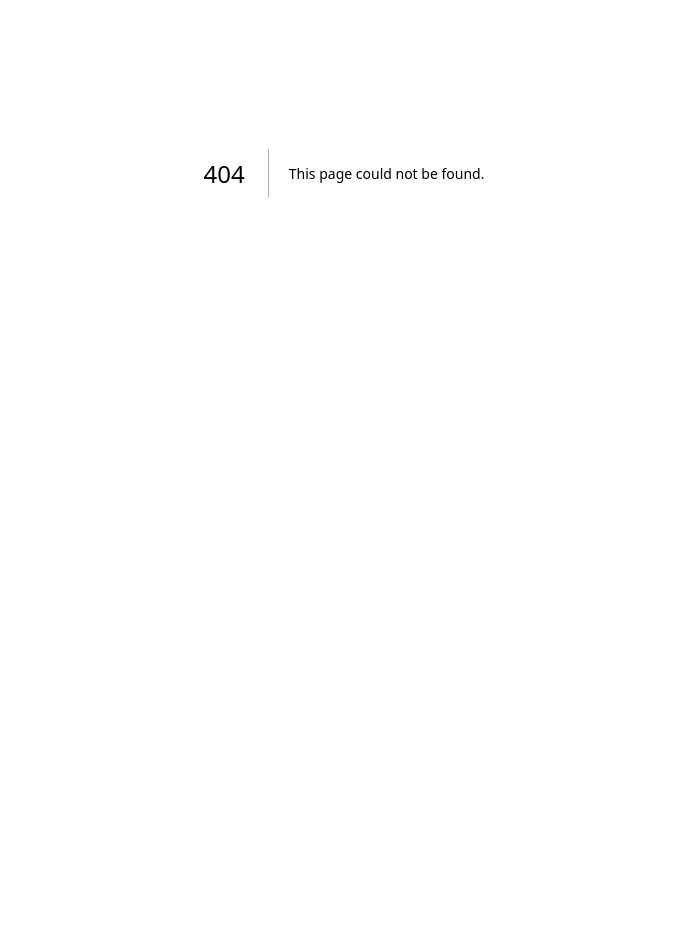
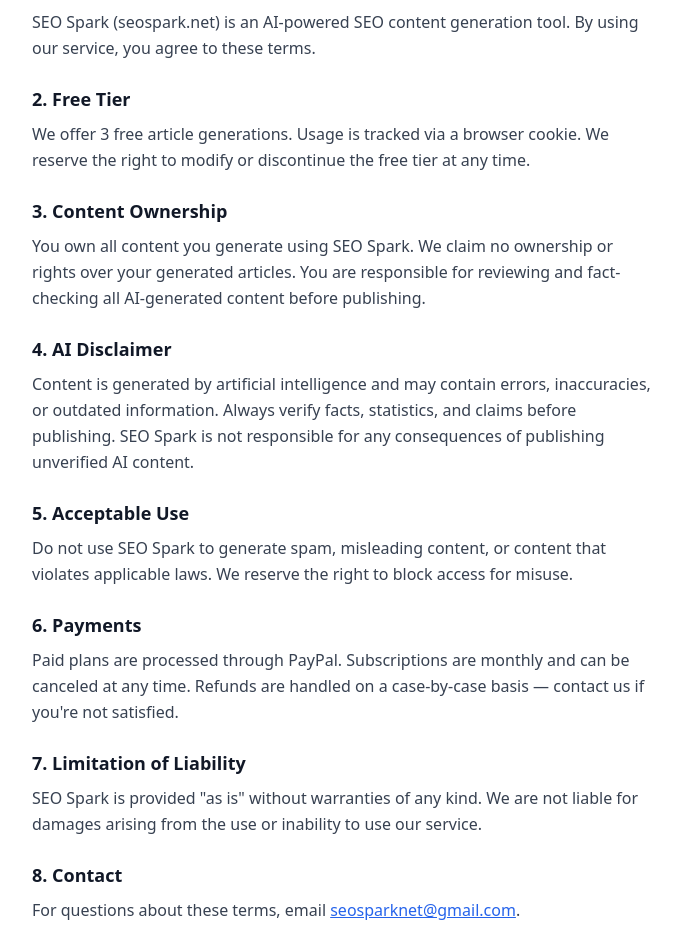
Before and after one commit to lihai33661-ship-it/seospark, a Next.js app: page /terms in a window 1280 px wide. Before the commit this address had no page. Shown: the part 227-1172 px from the top of the page, without its empty margins (296-976 px from the left). Before the commit the page ends 800 px from the top, so only its background shows below. Built offline with nearby package versions, Linux system fonts and the light colour scheme.

Commit message:
feat: Privacy/Terms页面 + 联系邮箱 + Footer链接

```diff
--- a/app/page.tsx
+++ b/app/page.tsx
@@ -128,8 +128,15 @@
         ))}
       </section>
 
-      <footer className="text-center py-8 text-sm text-gray-400 border-t border-gray-100">
-        &copy; 2026 SEO Spark. Built for small businesses that want to be found.
+      <footer className="text-center py-8 text-sm text-gray-400 border-t border-gray-100 space-y-2">
+        <p>&copy; 2026 SEO Spark. Built for small businesses that want to be found.</p>
+        <p>
+          <a href="/privacy" className="hover:text-gray-600 underline underline-offset-2">Privacy</a>
+          <span className="mx-2">·</span>
+          <a href="/terms" className="hover:text-gray-600 underline underline-offset-2">Terms</a>
+          <span className="mx-2">·</span>
+          <a href="mailto:seosparknet@gmail.com" className="hover:text-gray-600 underline underline-offset-2">Contact</a>
+        </p>
       </footer>
     </main>
   );
--- /dev/null
+++ b/app/privacy/page.tsx
@@ -0,0 +1,65 @@
+export default function Privacy() {
+  return (
+    <main className="max-w-2xl mx-auto px-6 py-20">
+      <h1 className="text-3xl font-bold mb-8">Privacy Policy</h1>
+      <p className="text-sm text-gray-500 mb-8">Last updated: July 6, 2026</p>
+
+      <section className="space-y-6 text-gray-700 leading-relaxed">
+        <div>
+          <h2 className="text-lg font-semibold text-gray-900 mb-2">1. Data We Collect</h2>
+          <p>
+            We use a cookie to track your free article usage count. No personal data is stored in this cookie.
+            We do not require sign-up, email, or payment information to use the free tier.
+          </p>
+        </div>
+
+        <div>
+          <h2 className="text-lg font-semibold text-gray-900 mb-2">2. Content You Generate</h2>
+          <p>
+            Articles you generate are processed through OpenRouter API. We do not permanently store your
+            generated content. Your keywords and outputs are transmitted to our AI provider solely for generation.
+          </p>
+        </div>
+
+        <div>
+          <h2 className="text-lg font-semibold text-gray-900 mb-2">3. Payment Information</h2>
+          <p>
+            Payments are processed through PayPal. We never see or store your payment details
+            (credit card numbers, bank accounts). PayPal handles all payment data securely.
+          </p>
+        </div>
+
+        <div>
+          <h2 className="text-lg font-semibold text-gray-900 mb-2">4. Cookies</h2>
+          <p>
+            We use one functional cookie (spark_usage) to count your free article usage. This cookie
+            contains only a number and expires after one year. We do not use tracking or advertising cookies.
+          </p>
+        </div>
+
+        <div>
+          <h2 className="text-lg font-semibold text-gray-900 mb-2">5. Third-Party Services</h2>
+          <p>
+            We use OpenRouter for AI content generation and PayPal for payment processing.
+            Please refer to their respective privacy policies for details on how they handle your data.
+          </p>
+        </div>
+
+        <div>
+          <h2 className="text-lg font-semibold text-gray-900 mb-2">6. Your Rights</h2>
+          <p>
+            You own all content you generate. You can clear your cookie at any time to reset your usage count.
+            Since we don't store personal data, there is no account to delete.
+          </p>
+        </div>
+
+        <div>
+          <h2 className="text-lg font-semibold text-gray-900 mb-2">7. Contact</h2>
+          <p>
+            Questions? Email us at <a href="mailto:seosparknet@gmail.com" className="text-blue-600 underline">seosparknet@gmail.com</a>.
+          </p>
+        </div>
+      </section>
+    </main>
+  );
+}
--- /dev/null
+++ b/app/terms/page.tsx
@@ -0,0 +1,79 @@
+export default function Terms() {
+  return (
+    <main className="max-w-2xl mx-auto px-6 py-20">
+      <h1 className="text-3xl font-bold mb-8">Terms of Service</h1>
+      <p className="text-sm text-gray-500 mb-8">Last updated: July 6, 2026</p>
+
+      <section className="space-y-6 text-gray-700 leading-relaxed">
+        <div>
+          <h2 className="text-lg font-semibold text-gray-900 mb-2">1. About SEO Spark</h2>
+          <p>
+            SEO Spark (seospark.net) is an AI-powered SEO content generation tool. By using our service,
+            you agree to these terms.
+          </p>
+        </div>
+
+        <div>
+          <h2 className="text-lg font-semibold text-gray-900 mb-2">2. Free Tier</h2>
+          <p>
+            We offer 3 free article generations. Usage is tracked via a browser cookie.
+            We reserve the right to modify or discontinue the free tier at any time.
+          </p>
+        </div>
+
+        <div>
+          <h2 className="text-lg font-semibold text-gray-900 mb-2">3. Content Ownership</h2>
+          <p>
+            You own all content you generate using SEO Spark. We claim no ownership or rights
+            over your generated articles. You are responsible for reviewing and fact-checking
+            all AI-generated content before publishing.
+          </p>
+        </div>
+
+        <div>
+          <h2 className="text-lg font-semibold text-gray-900 mb-2">4. AI Disclaimer</h2>
+          <p>
+            Content is generated by artificial intelligence and may contain errors, inaccuracies,
+            or outdated information. Always verify facts, statistics, and claims before publishing.
+            SEO Spark is not responsible for any consequences of publishing unverified AI content.
+          </p>
+        </div>
+
+        <div>
+          <h2 className="text-lg font-semibold text-gray-900 mb-2">5. Acceptable Use</h2>
+          <p>
+            Do not use SEO Spark to generate spam, misleading content, or content that violates
+            applicable laws. We reserve the right to block access for misuse.
+          </p>
+        </div>
+
+        <div>
+          <h2 className="text-lg font-semibold text-gray-900 mb-2">6. Payments</h2>
+          <p>
+            Paid plans are processed through PayPal. Subscriptions are monthly and
+            can be canceled at any time. Refunds are handled on a case-by-case basis —
+            contact us if you're not satisfied.
+          </p>
+        </div>
+
+        <div>
+          <h2 className="text-lg font-semibold text-gray-900 mb-2">7. Limitation of Liability</h2>
+          <p>
+            SEO Spark is provided "as is" without warranties of any kind. We are not liable
+            for damages arising from the use or inability to use our service.
+          </p>
+        </div>
+
+        <div>
+          <h2 className="text-lg font-semibold text-gray-900 mb-2">8. Contact</h2>
+          <p>
+            For questions about these terms, email{' '}
+            <a href="mailto:seosparknet@gmail.com" className="text-blue-600 underline">
+              seosparknet@gmail.com
+            </a>.
+          </p>
+        </div>
+      </section>
+    </main>
+  );
+}
```
